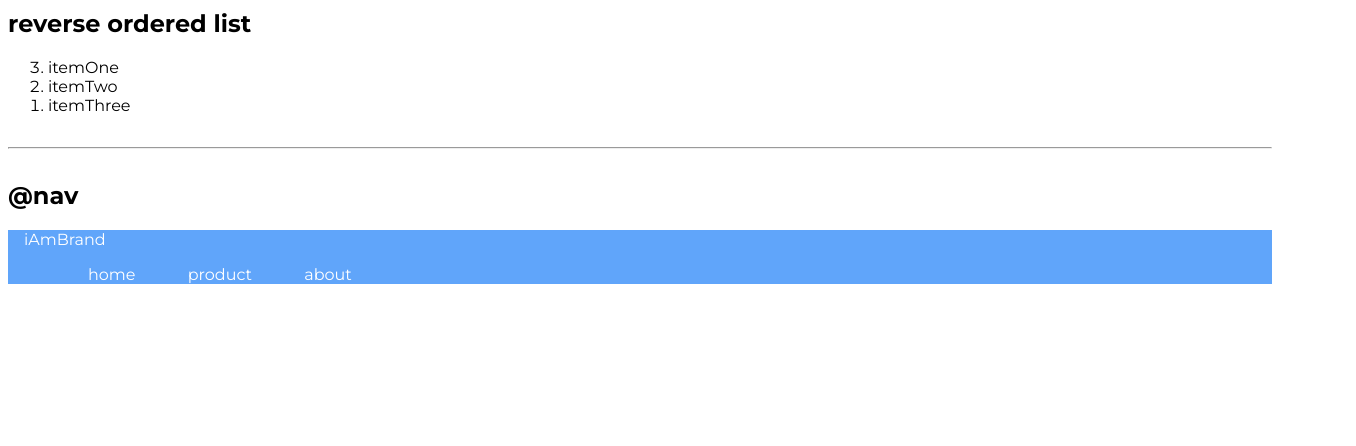
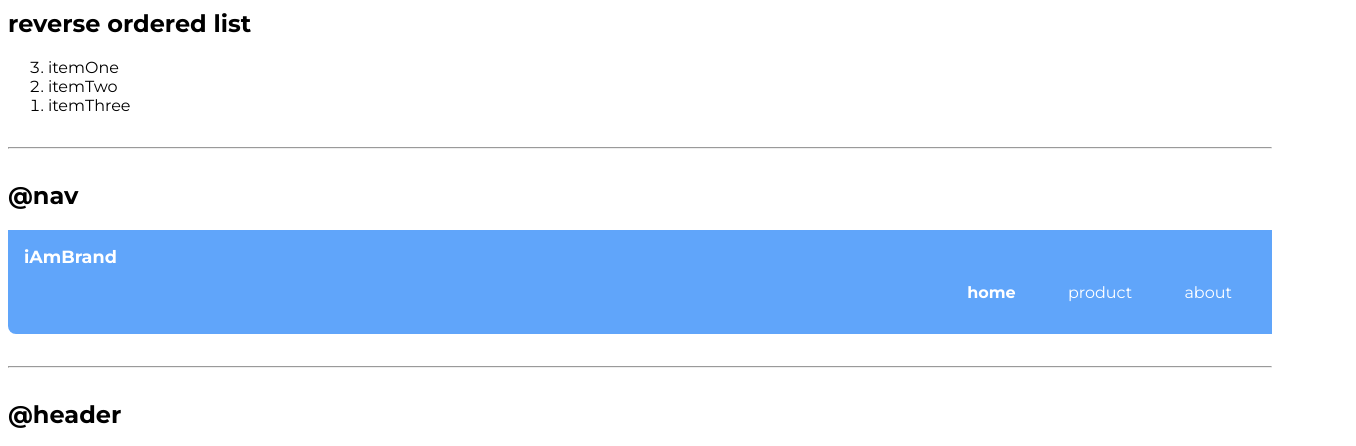
Before and after one commit to Sanskar-Choubey/component-library, a plain HTML site: page index.html in a window 1280 px wide. Shown: the part 1140-1586 px from the top of the page, 1356 px wide, since content can reach past the window. Before the commit the page ends 1440 px from the top, so only its background shows below. Drawn offline with Linux system fonts and the light colour scheme.

Commit message:
add:header

```diff
--- a/index.html
+++ b/index.html
@@ -70,10 +70,17 @@
     <h2>@nav</h2>
     <nav class="navigation container">
         <div class="nav-brand">iAmBrand</div>
-        <ul class="list-non-bullet">
-            <li class="list-item-inline"><a class="link" href="/">home</a></li>
+        <ul class="list-non-bullet nav-pills">
+            <li class="list-item-inline"><a class="link link-active" href="/">home</a></li>
             <li class="list-item-inline"><a class="link" href="/">product</a></li>
             <li class="list-item-inline"><a class="link" href="/">about</a></li>
         </ul>
     </nav>
+
+    <hr>
+
+    <h2>@header</h2>
+    <header>
+        <img src="/images/undraw_react_y7wq.png" alt="image">
+    </header>
 </body>
--- a/style.css
+++ b/style.css
@@ -59,8 +59,23 @@ hr{
 .navigation{
     background-color: var(--primary-color);
     color: white;
+    padding:1rem;
+    border-bottom-left-radius: 0.5rem;
 }
 
+.navigation .nav-brand{
+    font-weight: bold;
+    font-size: 1.1rem;
+}
+
+.navigation .nav-pills{
+    text-align: right;
+}
 .navigation .link{
     color: white;
+    padding: 0rem 1rem;
 }
+
+.navigation .link-active{
+    font-weight: bold;
+}
```
Also changed, not shown: images/undraw_react_y7wq.png (added).
